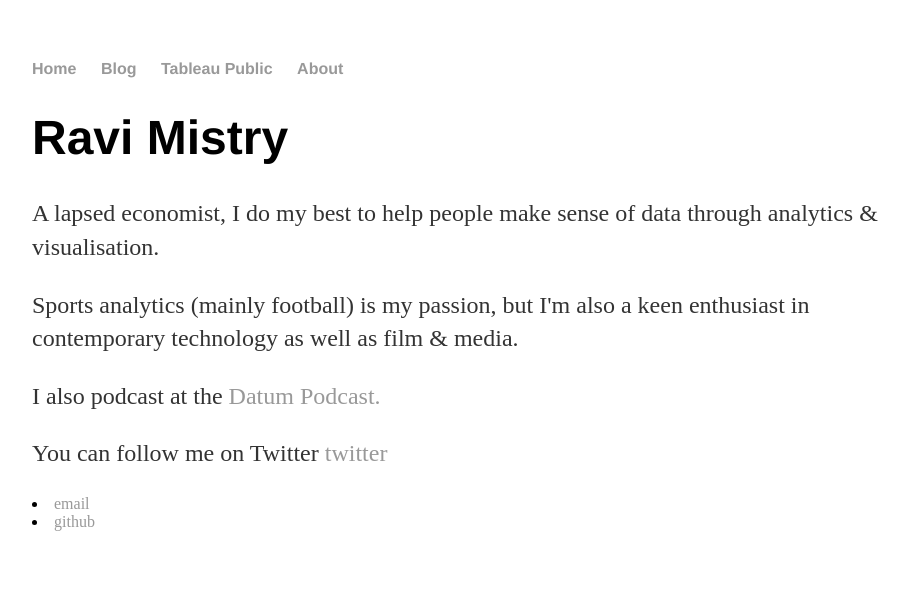
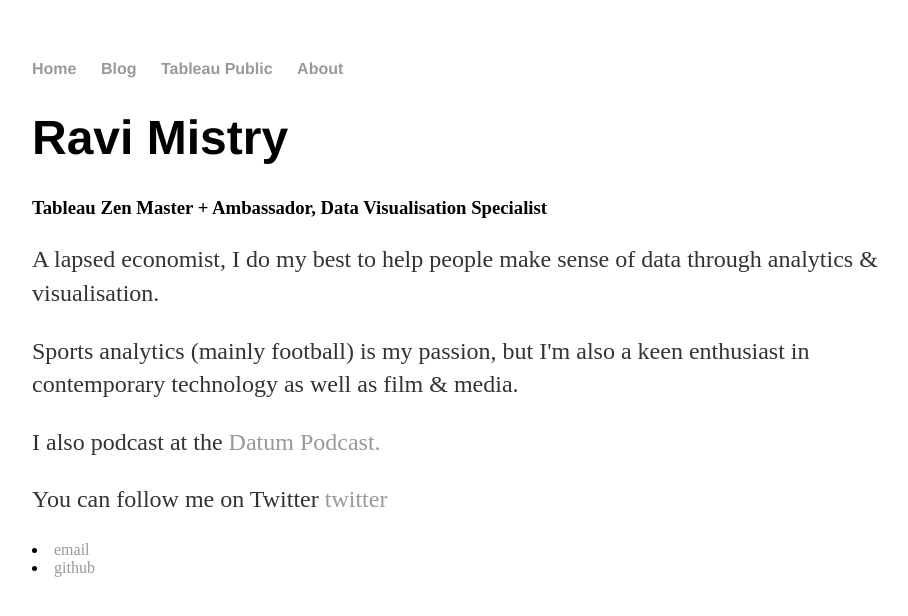
Before and after one commit to scribblr42/scribbles.github.io, a Jekyll site: the page built from about/index.html, in a window 1280 px wide. Shown: the top 616 px of the page, without its empty margins (160-1068 px from the left). Built offline with Jekyll 4.4.1, drawn with Linux system fonts in a browser that asks for light colours.

Commit message:
Update index.html

```diff
--- a/about/index.html
+++ b/about/index.html
@@ -4,8 +4,9 @@
 ---
 <div class="blurb">
 	<h1>Ravi Mistry</h1>
+	<h3>Tableau Zen Master + Ambassador, Data Visualisation Specialist</h3>
 	<p>A lapsed economist, I do my best to help people make sense of data through analytics & visualisation.</p>
   	<p>Sports analytics (mainly football) is my passion, but I'm also a keen enthusiast in contemporary technology as well as film & media.</p>
- 	 <p>I also podcast at the <a href="http://datumpodcast.com/">Datum Podcast.</a></p>
- 	 <p>You can follow me on Twitter <a href="https://twitter.com/scribblr_42>@Scribblr_42</a></p>
+ 	<p>I also podcast at the <a href="http://datumpodcast.com/">Datum Podcast.</a></p>
+ 	<p>You can follow me on Twitter <a href="https://twitter.com/scribblr_42>@Scribblr_42</a></p>
 </div><!-- /.blurb -->
```
